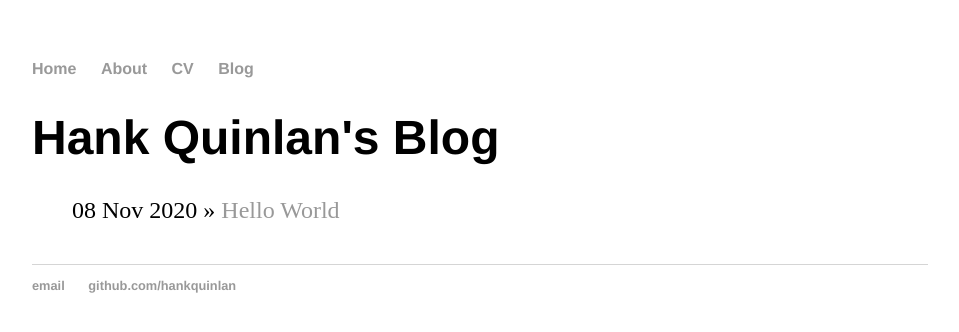
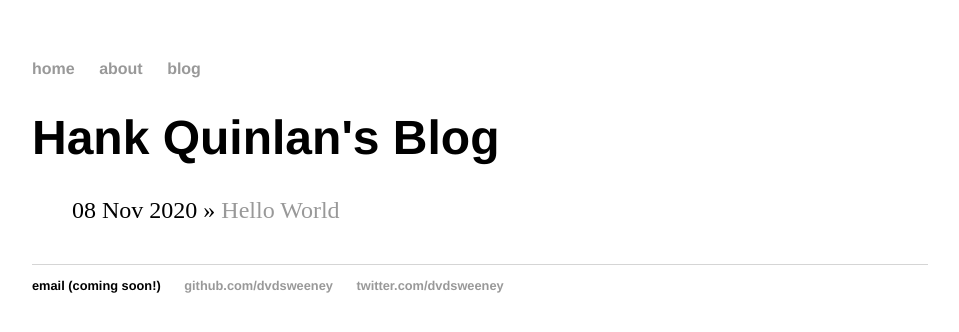
Before and after one commit to dvdsweeney/dvdsweeney.github.io, a Jekyll site: the page built from blog/index.html, in a window 1280 px wide. Shown: the top 332 px of the page, without its empty margins (160-1119 px from the left). Built offline with Jekyll 4.4.1, drawn with Linux system fonts in a browser that asks for light colours.

Commit message:
Update default.html

```diff
--- a/_layouts/default.html
+++ b/_layouts/default.html
@@ -8,10 +8,9 @@
 		<body>
 			<nav>
 	    		<ul>
-	        		<li><a href="/">Home</a></li>
-		        	<li><a href="/about">About</a></li>
-	        		<li><a href="/cv">CV</a></li>
-	        		<li><a href="/blog">Blog</a></li>
+	        		<li><a href="/">home</a></li>
+		        	<li><a href="/about">about</a></li>
+	        		<li><a href="/blog">blog</a></li>
 	    		</ul>
 			</nav>
 			<div class="container">
@@ -21,8 +20,9 @@
 			</div><!-- /.container -->
 			<footer>
 	    		<ul>
-	        		<li><a href="mailto:hankquinlanhub@gmail.com">email</a></li>
-	        		<li><a href="https://github.com/hankquinlan">github.com/hankquinlan</a></li>
+	        		<li>email (coming soon!)</li>
+	        		<li><a href="https://github.com/dvdsweeney">github.com/dvdsweeney</a></li>
+				<li><a href="https://twitter.com/dvdsweeney">twitter.com/dvdsweeney</a></li>
 				</ul>
 			</footer>
 		</body>
```
